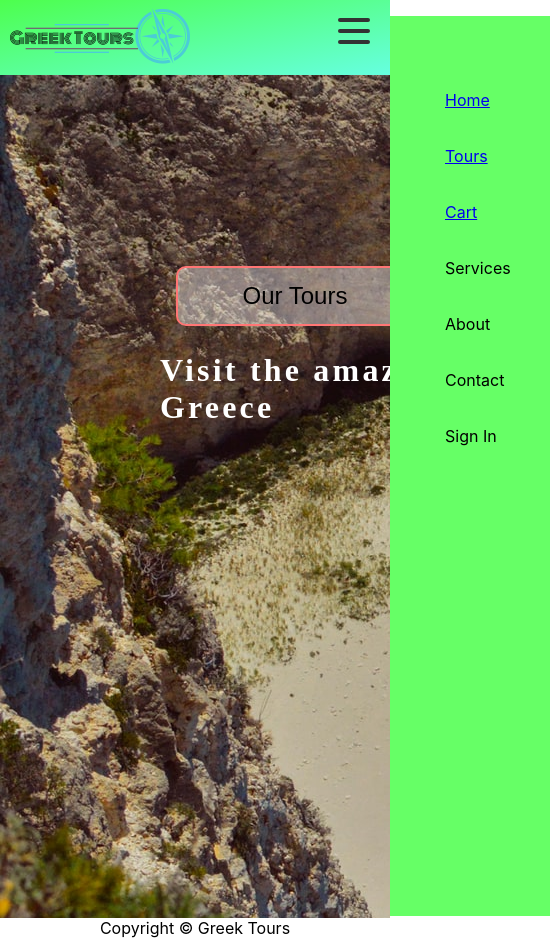
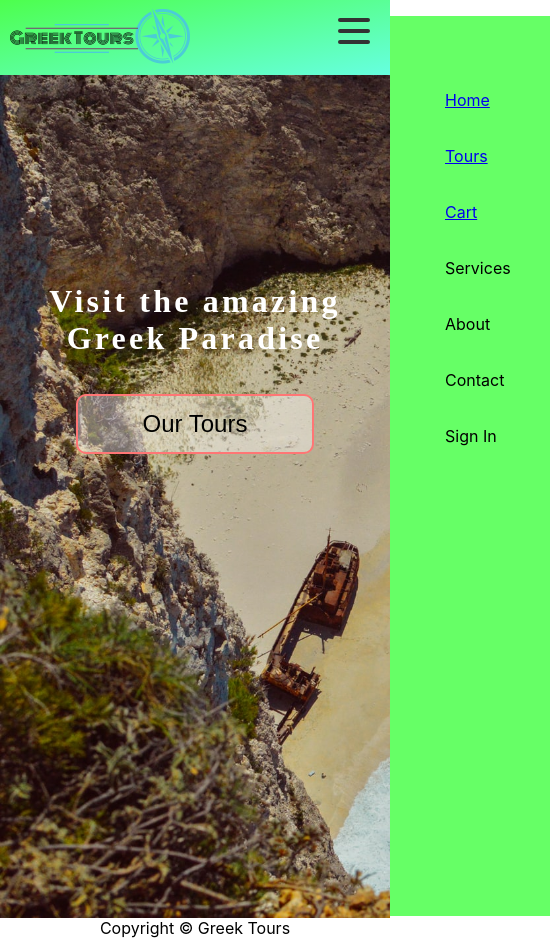
Before and after one commit to nikolaospanagopoulos/greecetours, a React (Create React App) app in the folder frontend/: page / in a window 390 px wide. Shown: the whole page, 550 px wide, since content can reach past the window. Built offline with nearby package versions, Linux system fonts and the light colour scheme; a web font is replaced by a local one.

Commit message:
added more css and responsiveness

```diff
--- a/frontend/src/Pages/CartPage/CartPage.css
+++ b/frontend/src/Pages/CartPage/CartPage.css
@@ -39,28 +39,38 @@
     bottom:10px
   }
 .cart-button-container{
+    margin-top: 1rem;
     text-align: center;
-    width: fit-content;
+    max-width: 100vw;
+
+
 }
 .cart-button{
+
     height: 60px;
     background-color: rgb(153, 235, 255);
     border-radius: 10px;
     outline: none;
     border-color: black;
     font-size: 20px;
+    margin:0 auto;
+
+
+
+
+
 }
 .price-cart{
     text-transform: uppercase;
-    position: relative;
-    bottom: 10vh;
-    width: fit-content;
+    text-align: center;
+    margin-top: 10rem;
+    width: 18vw;
 
-    left:40vw;
+
     border: 1px solid black;
     border-radius: 5px;
     font-size: 2rem;
-
+    margin:0 auto;
 
 }
 
@@ -74,12 +84,7 @@
   align-items: center;
   justify-content: center;
 }
-    .cart-button{
-        margin: -20px -50px;
-    position:relative;
-    top:50%;
-    left:32vw;
-    }
+
 
     .price-cart{
 
--- a/frontend/src/Pages/HomePage/HomePage.css
+++ b/frontend/src/Pages/HomePage/HomePage.css
@@ -5,10 +5,12 @@
   height: 98vh;
   padding-top: 1rem;
 }
-
+.homepage-button-container{
+  margin-top: 1rem;
+    text-align: center;
+    max-width: 100vw;
+}
 .btn-homepage {
-  position: relative;
-  left: 45%;
   padding: 14px 65px;
   top: 15vw;
   background:rgba(255,255, 255, 0.4);
@@ -18,6 +20,8 @@
   cursor: pointer;
   font-size: 1.5rem;
   border: 2px solid #ff7675;
+  margin:0;
+  margin-top: 1rem;
 }
 
 .btn-homepage:hover{
@@ -28,12 +32,22 @@
 .home-title{
     font-family: 'Langar', cursive;
     letter-spacing: 0.2rem;
-    position: relative;
-    left: 41%;
-    top: 15rem;
+    text-align: center;
+
     color: white;
+    margin-top: 15rem;
 }
 
 .homepage-container{
     height: max-content;
 }
+
+
+@media screen and (max-width: 823px){
+  .homepage{
+    background-size: cover;
+  }
+  .home-title{
+    margin-top: 12rem;
+  }
+}
--- a/frontend/src/Pages/HomePage/HomePage.jsx
+++ b/frontend/src/Pages/HomePage/HomePage.jsx
@@ -9,8 +9,11 @@ const handleClick = () => {
     return (
         <div className='homepage'>
             <div className='homepage-container'>
-            <h1 className='home-title'>Visit the amazing Greece</h1>
-           <button className='btn-homepage' onClick={handleClick}> Our Tours </button>
+            <h1 className='home-title'>Visit the amazing Greek Paradise</h1>
+            <div className='homepage-button-container'>
+            <button className='btn-homepage' onClick={handleClick}> Our Tours </button>
+            </div>
+
             </div>
 
 
```
Also changed, not shown: 1 other file (tests, documents, lock files or other folders).
